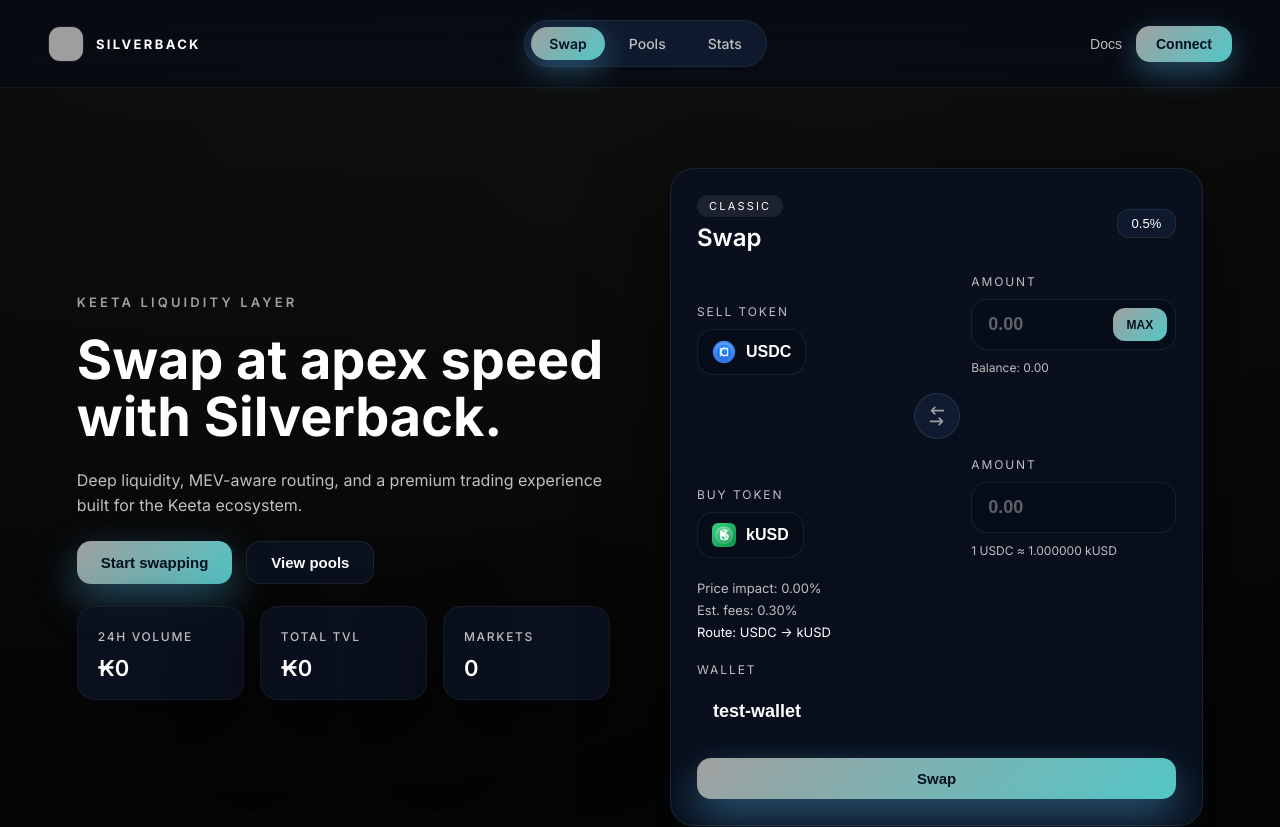
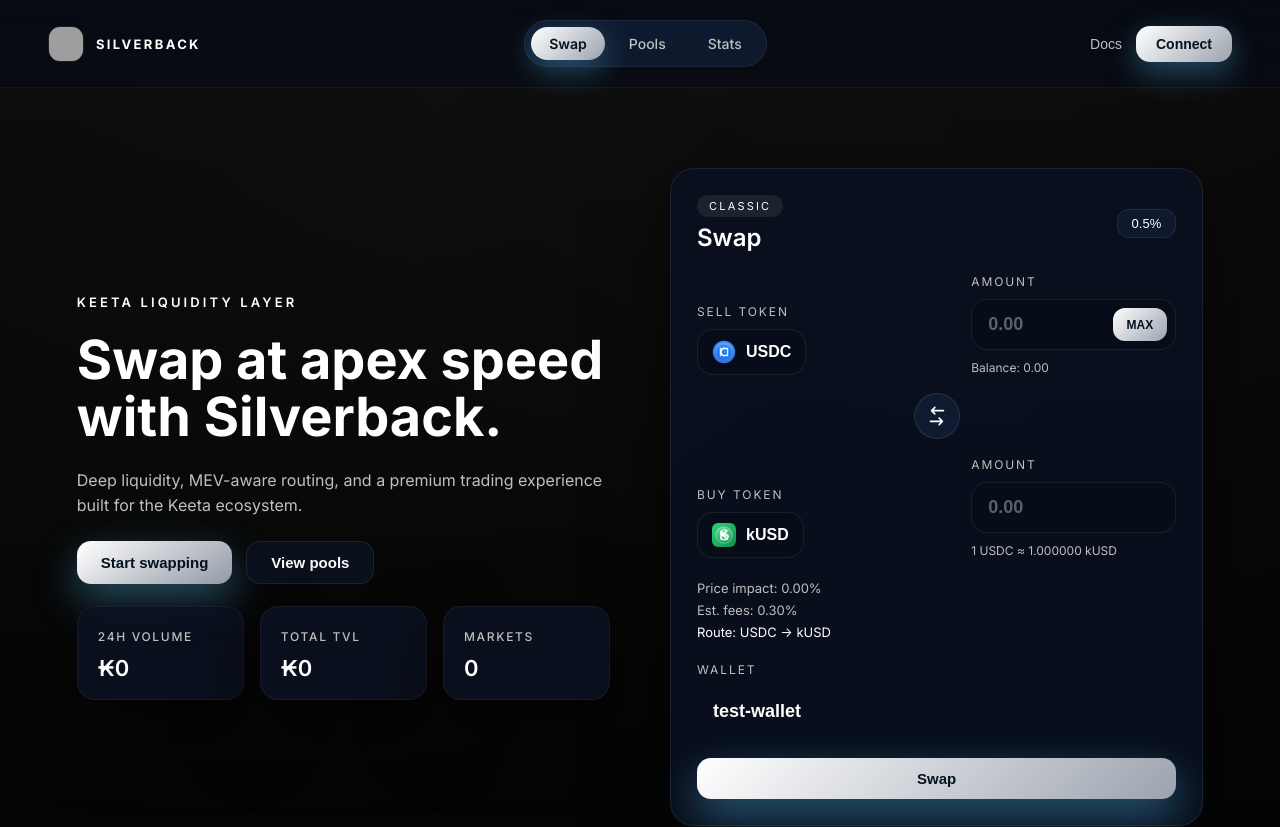
Before and after one commit to NobleSOL/apex-swap, a React (Create React App) app in the folder client/: page / in a window 1280 px wide. Shown: the top 827 px of the page. Built offline with nearby package versions, Linux system fonts and the light colour scheme; grey boxes are pictures that could not be loaded.

Commit message:
Monochrome-aware theme extraction for black/white logos
cgen-1d907df40a4a4c0a97fde537e4a59cf5

```diff
--- a/client/src/theme.js
+++ b/client/src/theme.js
@@ -93,9 +93,19 @@ export async function applyBrandTheme(imgSrc) {
   }
 
   const pHsl = rgbToHsl(primary.r, primary.g, primary.b);
-  const secondary = hslToRgb((pHsl.h + 0.08) % 1, clamp01(pHsl.s * 0.9), clamp01(pHsl.l * 0.7));
-  const accent = hslToRgb((pHsl.h + 0.5) % 1, clamp01(Math.max(0.5, pHsl.s)), clamp01(0.55));
-  const bg = hslToRgb(pHsl.h, clamp01(pHsl.s * 0.25), 0.08);
+
+  let secondary, accent, bg;
+  if (pHsl.s < 0.12) {
+    // Monochrome (e.g., black/white) logo detected: enforce black/white design system
+    primary = { r: 255, g: 255, b: 255 };
+    secondary = { r: 209, g: 213, b: 219 };
+    accent = { r: 156, g: 163, b: 175 };
+    bg = { r: 10, g: 10, b: 10 };
+  } else {
+    secondary = hslToRgb((pHsl.h + 0.08) % 1, clamp01(pHsl.s * 0.9), clamp01(pHsl.l * 0.7));
+    accent = hslToRgb((pHsl.h + 0.5) % 1, clamp01(Math.max(0.5, pHsl.s)), clamp01(0.55));
+    bg = hslToRgb(pHsl.h, clamp01(pHsl.s * 0.25), 0.08);
+  }
 
   const root = document.documentElement.style;
   root.setProperty("--brand-primary", toHex(primary));
```
